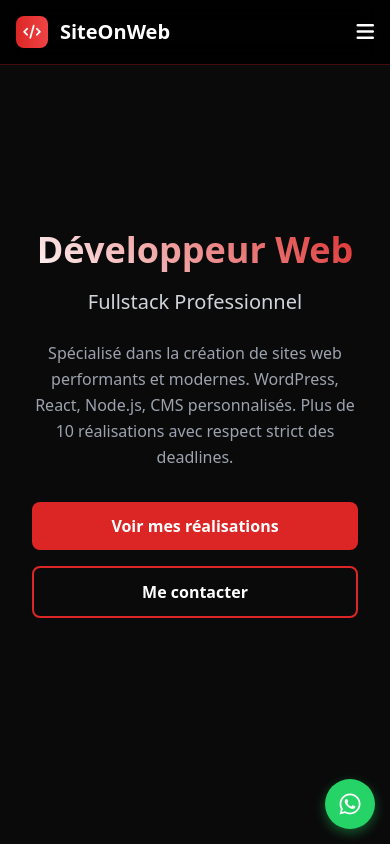
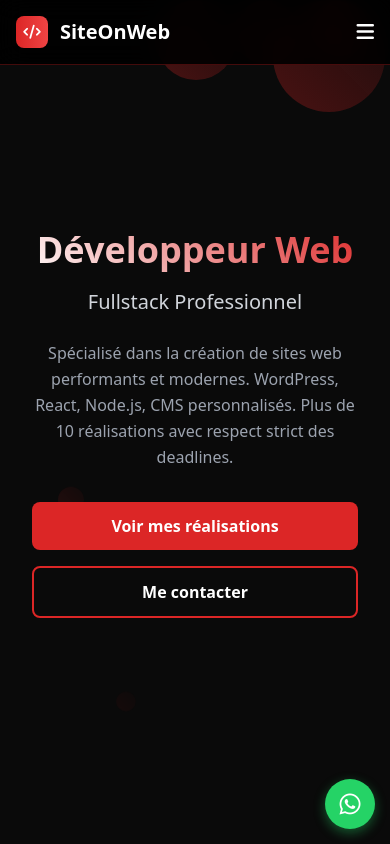
Before and after one commit to Niabag/PortFolio, a React (Vite) app: page / in a window 390 px wide. Shown: the top 844 px of the page. Built offline with nearby package versions, Linux system fonts and the light colour scheme.

Commit message:
feat: enable bubble animation on mobile

```diff
--- a/src/components/AnimatedBackground.jsx
+++ b/src/components/AnimatedBackground.jsx
@@ -13,7 +13,7 @@
   ];
 
   return (
-    <div className="fixed inset-0 z-0 pointer-events-none hidden md:block">
+    <div className="fixed inset-0 z-0 pointer-events-none">
       {bubbles.map((b, i) => (
         <div
           key={i}
```
